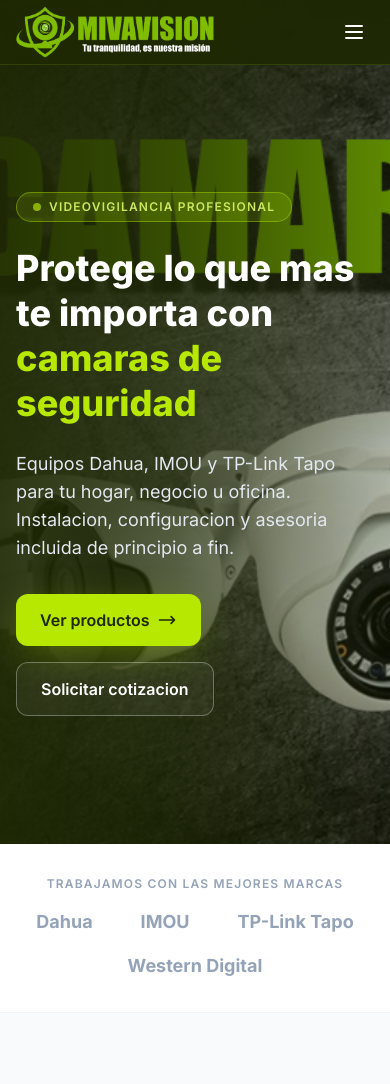
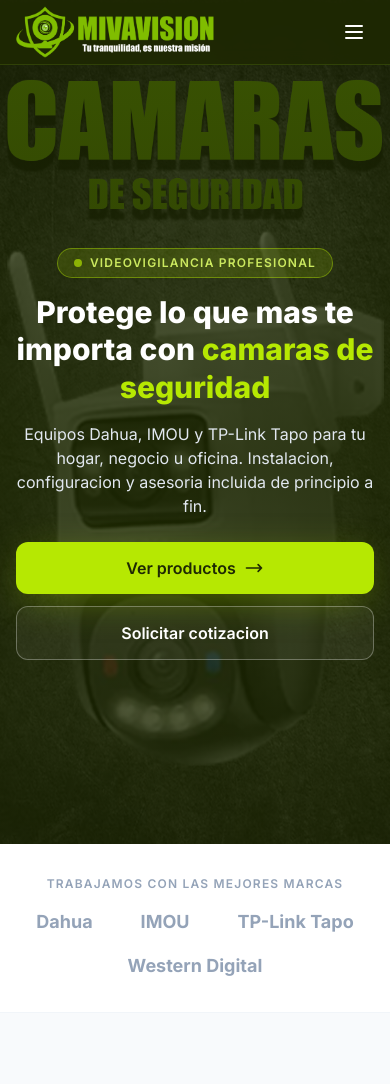
Before and after one commit to Chaneljose/mivavision, a PHP site: page / in a window 390 px wide. Shown: the top 1084 px of the page. Run offline with PHP 8.4, Linux system fonts and the light colour scheme; some libraries are stand-ins or nearby versions.

Commit message:
modificacion de la imagen de portada responsiva para celulares

```diff
--- a/Sesion/Acceso.php
+++ b/Sesion/Acceso.php
@@ -88,7 +88,7 @@ if ($var_usr == $usr && password_verify($pswr, $var_pswr)) {
 ?>
 	<script language=javascript>
 		alert("EL USUARIO O LA CLAVE SON INCORRECTOS, POR FAVOR INTENTELO DE NUEVO")
-		self.location = "../index.html"
+		self.location = "../"
 	</script>';
 <?PHP
 }
--- a/index.php
+++ b/index.php
@@ -53,6 +53,14 @@ require_once('cnx/cnx_conexion.php');
         linear-gradient(90deg, rgba(30, 41, 3, .92) 0%, rgba(30, 41, 3, .75) 45%, rgba(30, 41, 3, .35) 100%);
     }
 
+    /* En móvil el texto va centrado: overlay vertical para mantener el contraste */
+    @media (max-width: 640px) {
+      .hero-overlay {
+        background:
+          linear-gradient(180deg, rgba(30, 41, 3, .70) 0%, rgba(30, 41, 3, .88) 55%, rgba(30, 41, 3, .75) 100%);
+      }
+    }
+
     .brand-glow {
       box-shadow: 0 10px 40px -10px rgba(159, 201, 8, .55);
     }
@@ -106,38 +114,42 @@ require_once('cnx/cnx_conexion.php');
 
   <!-- ===================== HERO / PORTADA ===================== -->
   <section id="inicio" class="relative min-h-screen flex items-center pt-16">
-    <!-- Imagen de portada -->
-    <img src="Iconos/portada_para_letrero_modificado_web.png" alt="MIVAVISION camaras de seguridad"
-      class="absolute inset-0 h-full w-full object-cover">
+    <!-- Imagen de portada: versión móvil (<= 640px) y versión escritorio -->
+    <picture class="absolute inset-0">
+      <source media="(max-width: 640px)" srcset="Iconos/portada_para_fondo_movil.png">
+      <img src="Iconos/portada_para_letrero_modificado_web.png" alt="MIVAVISION camaras de seguridad"
+        class="h-full w-full object-cover object-[50%_35%] sm:object-center"
+        fetchpriority="high" decoding="async">
+    </picture>
     <div class="absolute inset-0 hero-overlay"></div>
 
-    <div class="relative max-w-7xl mx-auto px-4 sm:px-6 lg:px-8 py-20 w-full">
-      <div class="max-w-2xl">
+    <div class="relative max-w-7xl mx-auto px-4 sm:px-6 lg:px-8 py-14 sm:py-20 w-full text-center sm:text-left">
+      <div class="max-w-2xl mx-auto sm:mx-0">
         <span class="inline-flex items-center gap-2 rounded-full bg-brand-400/15 border border-brand-400/40 px-4 py-1.5 text-xs font-semibold uppercase tracking-widest text-brand-300">
           <span class="h-2 w-2 rounded-full bg-brand-400 animate-pulse"></span>
           Videovigilancia profesional
         </span>
 
-        <h1 class="mt-6 text-4xl sm:text-5xl lg:text-6xl font-extrabold leading-tight text-white">
+        <h1 class="mt-4 sm:mt-6 text-3xl sm:text-5xl lg:text-6xl font-extrabold leading-tight text-white">
           Protege lo que mas te importa con
           <span class="text-brand-400">camaras de seguridad</span>
         </h1>
 
-        <p class="mt-6 text-lg text-slate-200 max-w-xl">
+        <p class="mt-4 sm:mt-6 text-base sm:text-lg text-slate-200 max-w-md sm:max-w-xl mx-auto sm:mx-0">
           Equipos Dahua, IMOU y TP-Link Tapo para tu hogar, negocio u oficina.
           Instalacion, configuracion y asesoria incluida de principio a fin.
         </p>
 
-        <div class="mt-8 flex flex-wrap gap-4">
+        <div class="mt-6 sm:mt-8 flex flex-col sm:flex-row flex-wrap justify-center sm:justify-start gap-3 sm:gap-4">
           <a href="#productos"
-            class="inline-flex items-center gap-2 rounded-xl bg-brand-400 px-6 py-3.5 text-base font-semibold text-brand-950 hover:bg-brand-300 transition brand-glow">
+            class="inline-flex items-center justify-center gap-2 rounded-xl bg-brand-400 px-6 py-3.5 text-base font-semibold text-brand-950 hover:bg-brand-300 transition brand-glow">
             Ver productos
             <svg class="h-5 w-5" fill="none" stroke="currentColor" stroke-width="2" viewBox="0 0 24 24">
               <path stroke-linecap="round" stroke-linejoin="round" d="M17 8l4 4m0 0l-4 4m4-4H3" />
             </svg>
           </a>
           <a href="#contacto"
-            class="inline-flex items-center gap-2 rounded-xl border border-white/30 bg-white/5 px-6 py-3.5 text-base font-semibold text-white hover:bg-white/15 transition">
+            class="inline-flex items-center justify-center gap-2 rounded-xl border border-white/30 bg-white/5 px-6 py-3.5 text-base font-semibold text-white hover:bg-white/15 transition">
             Solicitar cotizacion
           </a>
         </div>
```
Also changed, not shown: Iconos/portada_para_fondo_movil.png (added), Iconos/portada_para_letrero_modificado_web.png.
